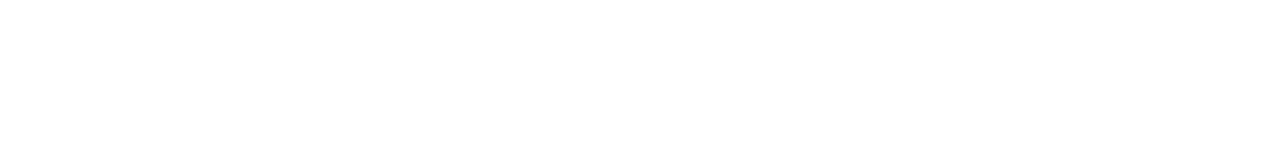
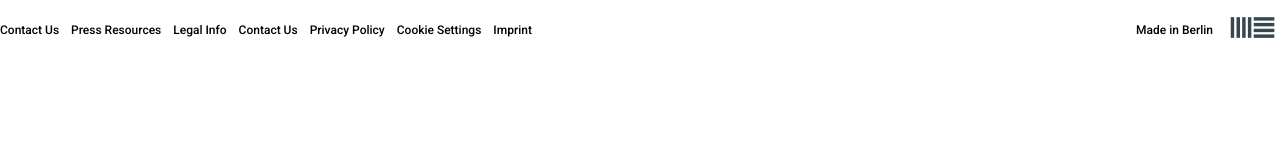
Before and after one commit to stevengarcia274/ableton-website-clone, a plain HTML site: page index.html in a window 1280 px wide. Drawn offline with Linux system fonts and the light colour scheme.

Commit message:
footer nav bar done, needs margins

```diff
--- a/css/styles.css
+++ b/css/styles.css
@@ -0,0 +1,53 @@
+@import url("https://fonts.googleapis.com/css2?family=Roboto:ital,wght@0,100;0,300;0,400;0,500;0,700;0,900;1,100;1,300;1,400;1,500;1,700;1,900&display=swap");
+
+* {
+  margin: 0;
+  padding: 0;
+  box-sizing: border-box;
+  font-family: "Roboto", sans-serif;
+}
+
+.bottom-nav ul {
+  display: flex;
+  flex-direction: row;
+  list-style: none;
+  align-items: center;
+}
+
+.bottom-nav ul li a {
+  text-decoration: none;
+  color: black;
+}
+
+.bo-nav-items {
+  font-weight: 500;
+  margin-right: 12px;
+  font-size: 0.75rem;
+}
+
+.made-in {
+  display: flex;
+  flex-direction: row;
+  align-items: center;
+  margin-left: auto;
+}
+
+#bottom-nav-logo {
+  height: 55px;
+}
+
+@media screen and (max-width: 1000px) {
+  .bottom-nav ul {
+    flex-direction: column;
+    align-items: flex-start;
+  }
+
+  .bottom-nav ul li {
+    margin-bottom: 12px;
+  }
+
+  .made-in {
+    margin-top: 38px;
+    margin-left: 0;
+  }
+}
--- a/index.html
+++ b/index.html
@@ -8,5 +8,29 @@
 
     <link rel="stylesheet" href="./css/styles.css" />
   </head>
-  <body></body>
+  <body>
+    <footer>
+      <nav class="bottom-nav">
+        <ul>
+          <li class="bo-nav-items"><a href="#">Contact Us</a></li>
+          <li class="bo-nav-items"><a href="#">Press Resources</a></li>
+          <li class="bo-nav-items"><a href="#">Legal Info</a></li>
+          <li class="bo-nav-items"><a href="#">Contact Us</a></li>
+          <li class="bo-nav-items"><a href="#">Privacy Policy</a></li>
+          <li class="bo-nav-items"><a href="#">Cookie Settings</a></li>
+          <li class="bo-nav-items"><a href="#">Imprint</a></li>
+          <div class="made-in">
+            <li class="bo-nav-items">Made in Berlin</li>
+            <li>
+              <img
+                src="./images/ableton_logo.webp"
+                alt="logo"
+                id="bottom-nav-logo"
+              />
+            </li>
+          </div>
+        </ul>
+      </nav>
+    </footer>
+  </body>
 </html>
```
